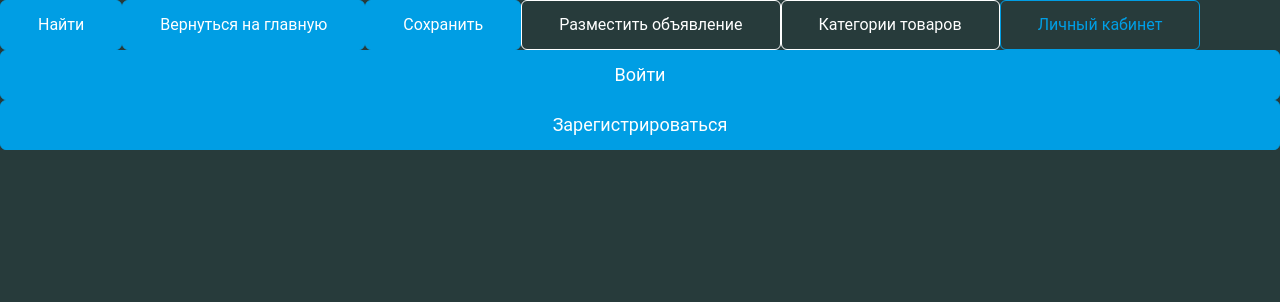
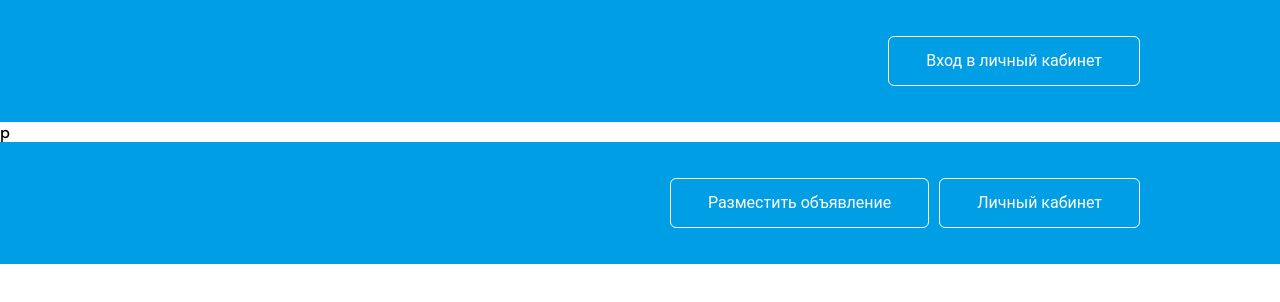
Before and after one commit to EvgeniaLeleo/skyvito, a React (Create React App) app: page / in a window 1280 px wide. Shown: the top 302 px of the page. Built offline with nearby package versions, Linux system fonts and the light colour scheme.

Commit message:
feat: implement header

```diff
--- a/src/App.tsx
+++ b/src/App.tsx
@@ -1,19 +1,22 @@
-import React from 'react'
-import './App.css'
 import { Button } from './components/Button/Button'
+
+import Main from './pages/Main/Main'
 
 function App() {
   return (
+    <>
+      <Main />
+      {/* <div>
       <div className="App">
         <Button>Найти</Button>
         <Button>Вернуться на главную</Button>
         <Button>Сохранить</Button>
-      <Button type="secondary">Разместить объявление</Button>
         <Button type="secondary">Категории товаров</Button>
-      <Button type="outlined">Личный кабинет</Button>
         <Button size="xl">Войти</Button>
         <Button size="xl">Зарегистрироваться</Button>
       </div>
+    </div> */}
+    </>
   )
 }
 
--- a/src/components/Button/Button.tsx
+++ b/src/components/Button/Button.tsx
@@ -8,7 +8,7 @@ export type ButtonProps = {
   size?: 's' | 'm' | 'l' | 'xl'
   buttonStatus?: 'normal' | 'disabled'
   children?: string
-  btnType?: 'button' | 'submit' | 'reset'
+  // btnType?: 'button' | 'submit' | 'reset'
   onClick?: VoidFunction
 }
 
@@ -17,7 +17,7 @@ export const Button: FC<ButtonProps> = ({
   buttonStatus = 'normal',
   size = 'l',
   children,
-  btnType,
+  // btnType,
   onClick,
 }) => {
   const buttonClassName = cn(
@@ -31,7 +31,7 @@ export const Button: FC<ButtonProps> = ({
     <button
       className={buttonClassName}
       onClick={onClick}
-      type={btnType}
+      // type={btnType}
       disabled={buttonStatus === 'disabled'}
     >
       {children ? children : ''}
--- /dev/null
+++ b/src/components/Header/Header.tsx
@@ -0,0 +1,16 @@
+import { FC } from 'react'
+import { Navigation } from '../Navigation/Navigation'
+
+import styles from './style.module.css'
+
+type Props = {
+  type?: 'main' | 'auth'
+}
+
+export const Header: FC<Props> = ({ type = 'auth' }) => {
+  return (
+    <div className={styles.header}>
+      <Navigation type={type} />
+    </div>
+  )
+}
--- /dev/null
+++ b/src/components/Header/style.module.css
@@ -0,0 +1,23 @@
+.header {
+  display: flex;
+  justify-content: flex-end;
+
+  box-sizing: border-box;
+  width: 100%;
+  padding: 20px 140px;
+
+  background-color: #009ee4;
+}
+
+/*
+@media (max-width: 425px) {
+  .l {
+    width: 250px;
+  }
+
+  .button {
+    font-size: 16px;
+    min-height: 40px;
+    padding: 14px;
+  }
+} */
--- /dev/null
+++ b/src/components/Navigation/Navigation.tsx
@@ -0,0 +1,28 @@
+import { FC } from 'react'
+import { Button } from '../Button/Button'
+
+import styles from './style.module.css'
+
+type Props = {
+  type: 'main' | 'auth'
+}
+
+export const Navigation: FC<Props> = ({ type = 'auth' }) => {
+  const nav =
+    type === 'auth'
+      ? [
+          <Button type="secondary">Разместить объявление</Button>,
+          <Button type="secondary">Личный кабинет</Button>,
+        ]
+      : [<Button type="secondary">Вход в личный кабинет</Button>]
+
+  return (
+    <nav className={styles.nav}>
+      <ul className={styles.items}>
+        {nav.map((item, index) => (
+          <li key={index.toString()}>{item}</li>
+        ))}
+      </ul>
+    </nav>
+  )
+}
--- /dev/null
+++ b/src/components/Navigation/style.module.css
@@ -0,0 +1,20 @@
+.items {
+  display: flex;
+  flex-wrap: wrap;
+  justify-content: space-between;
+  gap: 10px;
+  list-style: none;
+}
+
+/*
+@media (max-width: 425px) {
+  .l {
+    width: 250px;
+  }
+
+  .button {
+    font-size: 16px;
+    min-height: 40px;
+    padding: 14px;
+  }
+} */
--- a/src/index.css
+++ b/src/index.css
@@ -10,6 +10,4 @@ body {
   margin: 0;
   font-family: 'Stratos', sans-serif;
   color: #000000;
-
-  background-color: rgb(39, 59, 59);
 }
--- /dev/null
+++ b/src/pages/Main/Main.tsx
@@ -0,0 +1,60 @@
+// import { Link } from 'react-router-dom'
+
+// import { Button } from '../../components/Button/Button'
+// import { Footer } from '../../components/Footer/Footer'
+// import { Gallery } from '../../components/Gallery/Gallery'
+// import { Logo } from '../../components/Logo/Logo'
+// import { LOGO_COLOR_LIGHT } from '../../constants'
+// import { useAppSelector } from '../../hooks/appHooks'
+// import { ROUTES } from '../../routes'
+// import { selectCurrentUser } from '../../slices/currentUserSlice'
+
+import { Header } from '../../components/Header/Header'
+import styles from './style.module.css'
+
+const Main = () => {
+  // const { localId } = useAppSelector(selectCurrentUser)
+  // const isLoggedIn = localId ? true : false
+
+  return (
+    <>
+      <Header type="main" />
+      <div>p</div>
+      <Header />
+      <div className={styles.wrapper}>
+        {/* <header className={styles.header}>
+          <nav className={styles.nav}>
+            <Logo color={LOGO_COLOR_LIGHT} />
+            <Link to={isLoggedIn ? ROUTES.profile : ROUTES.login}>
+              <Button type="tertiary" size="s">
+                Войти
+              </Button>
+            </Link>
+          </nav>
+          <h2 className={styles.subtitle}>
+            Онлайн-тренировки для занятий дома
+          </h2>
+          <div className={styles.titleWrapper}>
+            <h1 className={styles.title} id="top">
+              Начните заниматься спортом и&nbsp;улучшите качество жизни
+            </h1>
+            <div className={styles.sticker}>
+              Измени своё тело&nbsp;за&nbsp;полгода
+            </div>
+          </div>
+        </header>
+        <main className={styles.main}>
+          <Gallery />
+          <a href="#top">
+            <Button type="secondary" buttonStatus="normal" size="m">
+              Наверх ↑
+            </Button>
+          </a>
+        </main>*/}
+      </div>
+      {/* <Footer />  */}
+    </>
+  )
+}
+
+export default Main
--- /dev/null
+++ b/src/pages/Main/style.module.css
@@ -0,0 +1,197 @@
+.wrapper {
+  display: flex;
+  flex-direction: column;
+
+  box-sizing: border-box;
+  width: 100%;
+  min-height: 100vh;
+
+  padding-right: calc(50% - 580px);
+  padding-left: calc(50% - 580px);
+}
+/*
+.header {
+  margin-top: 30px;
+  margin-bottom: 52px;
+}
+
+.nav {
+  display: flex;
+  justify-content: space-between;
+  align-items: center;
+
+  margin-bottom: 35px;
+}
+
+.subtitle {
+  font-style: normal;
+  font-weight: 400;
+  font-size: 20px;
+  line-height: 1.15;
+  letter-spacing: -0.05px;
+  font-feature-settings: 'pnum' on, 'lnum' on;
+  color: #ffffff;
+
+  opacity: 0.5;
+
+  margin: 0;
+  margin-bottom: 17px;
+  padding: 0;
+}
+
+.titleWrapper {
+  position: relative;
+}
+
+.title {
+  font-style: normal;
+  font-weight: 400;
+  font-size: 60px;
+  line-height: 1.1;
+
+  letter-spacing: -1.16878px;
+  font-feature-settings: 'pnum' on, 'lnum' on;
+
+  color: #f4f4ff;
+
+  box-sizing: border-box;
+  max-width: 830px;
+
+  margin: 0;
+  padding: 0;
+}
+
+.sticker {
+  position: absolute;
+  top: -15px;
+  right: -65px;
+
+  display: flex;
+  justify-content: center;
+  align-items: center;
+
+  font-style: normal;
+  font-weight: 400;
+  font-size: 20px;
+  line-height: 1;
+
+  text-align: center;
+  letter-spacing: -0.15px;
+  font-feature-settings: 'pnum' on, 'lnum' on;
+
+  color: #ff8071;
+
+  box-sizing: border-box;
+  width: 212px;
+  min-height: 151px;
+
+  background-image: url('./sticker.png');
+  background-size: contain;
+  background-repeat: no-repeat;
+
+  transform: rotate(15.96deg);
+}
+
+.main {
+  display: flex;
+  flex-direction: column;
+  align-items: center;
+
+  margin-bottom: 60px;
+}
+
+@media (max-width: 1440px) {
+  .sticker {
+    right: 15px;
+  }
+}
+
+@media (max-width: 1200px) {
+  .wrapper {
+    padding-right: calc(50% - 400px);
+    padding-left: calc(50% - 400px);
+  }
+
+  .title {
+    max-width: 600px;
+  }
+}
+
+@media (max-width: 1024px) {
+  .title {
+    font-size: 48px;
+  }
+}
+
+@media (max-width: 840px) {
+  .wrapper {
+    padding-right: calc(50% - 320px);
+    padding-left: calc(50% - 320px);
+  }
+
+  .title {
+    max-width: 600px;
+  }
+
+  .sticker {
+    top: -15px;
+    right: -30px;
+
+    font-size: 16px;
+
+    width: 170px;
+    min-height: 120px;
+  }
+}
+
+@media (max-width: 768px) {
+  .wrapper {
+    padding-right: calc(50% - 300px);
+    padding-left: calc(50% - 300px);
+  }
+
+  .title {
+    font-size: 36px;
+  }
+
+  .subtitle {
+    font-size: 16px;
+  }
+
+  .sticker {
+    top: -15px;
+    right: 0px;
+
+    font-size: 12px;
+
+    width: 120px;
+    min-height: 90px;
+  }
+}
+
+@media (max-width: 680px) {
+  .wrapper {
+    padding-right: calc(50% - 180px);
+    padding-left: calc(50% - 180px);
+  }
+
+  .sticker {
+    display: none;
+  }
+}
+
+@media (max-width: 425px) {
+  .wrapper {
+    padding-right: calc(50% - 150px);
+    padding-left: calc(50% - 150px);
+  }
+
+  .title,
+  .subtitle {
+    text-align: center;
+  }
+
+  .title {
+    font-size: 30px;
+  }
+} */
```
Also changed, not shown: src/App.css (deleted, +0 -38 lines), src/components/Button/style.module.css (+0 -7 lines). Lines whose indentation alone changed are shown as unchanged.
